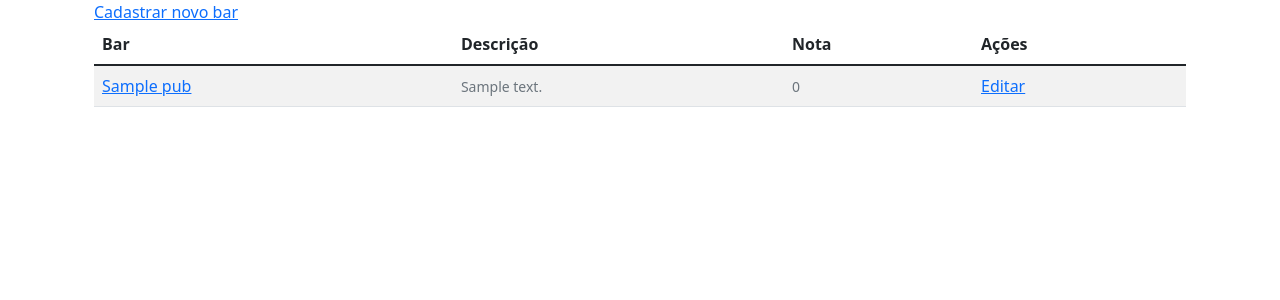
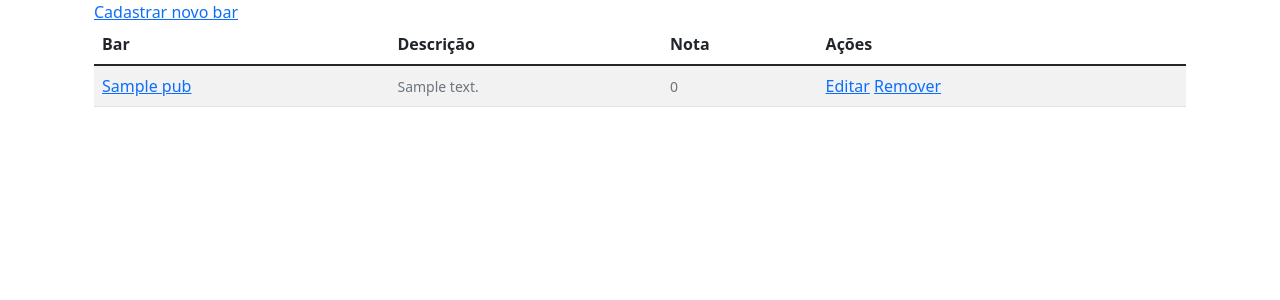
Before and after one commit to filipevsco/django-drinkoapp, a Django app: template main/templates/main/pubs.html in a window 1280 px wide. Shown: the part 92-392 px from the top of the page. Run offline with Django 4.2, Linux system fonts and the light colour scheme; the template is opened without the code that fills it: values that come from a table or form of the project are taken from there, others are empty; tables that the repository leaves empty hold one stand-in row (values such as "Sample post"); parts of the project's set-up code (start-up, migrations or seed data) failed here and were passed over; some libraries are stand-ins or nearby versions.

Commit message:
Save pubs.html.

```diff
--- a/main/templates/main/pubs.html
+++ b/main/templates/main/pubs.html
@@ -30,6 +30,7 @@
 
           <td class="align-middle">
             <a href="{% url 'pub.edit' pub.pk %}">Editar</a>
+            <a href="{% url 'pub.remove' pub.pk %}">Remover</a>
           </td>
 
         </tr>
```
